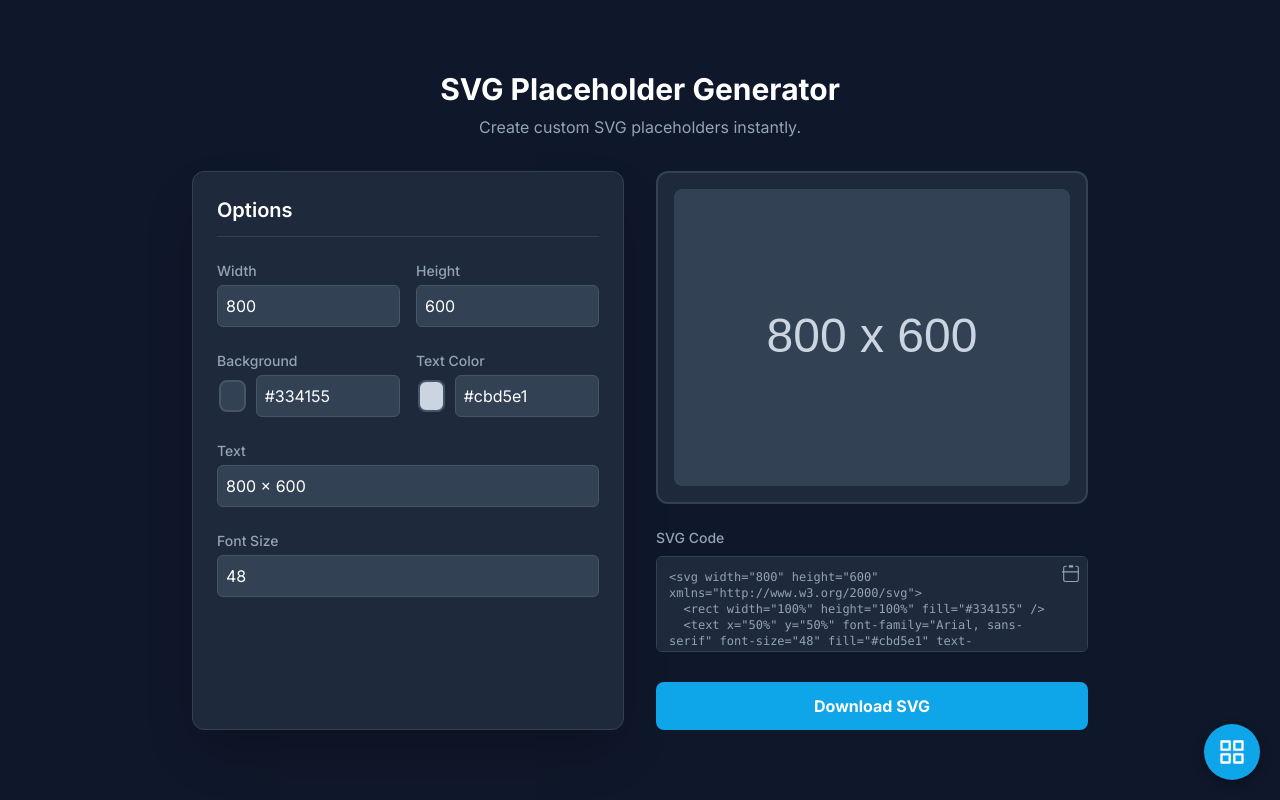
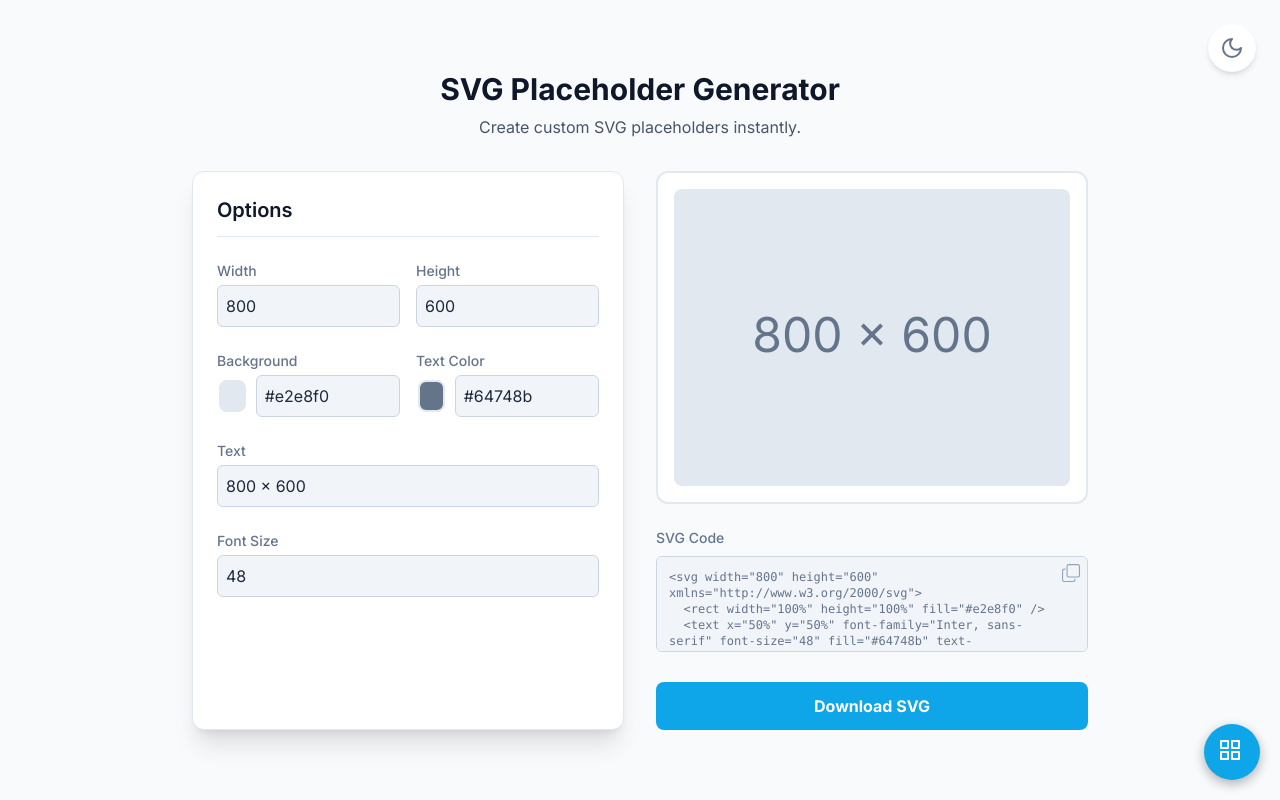
Before and after one commit to itxcrusher/svg-placeholder-generator, a plain HTML site: page index.html in a window 1280 px wide. Drawn offline with nearby package versions, Linux system fonts and the light colour scheme.

Commit message:
Enhance theme toggle and input styles
Updated theme toggle functionality and improved styling for light/dark modes. Adjusted color inputs and labels for better accessibility.

```diff
--- a/index.html
+++ b/index.html
@@ -5,6 +5,11 @@
     <meta name="viewport" content="width=device-width, initial-scale=1.0">
     <title>SVG Placeholder Generator</title>
     <script src="https://cdn.tailwindcss.com"></script>
+    <script>
+        tailwind.config = {
+            darkMode: 'class',
+        }
+    </script>
     <link rel="preconnect" href="https://fonts.googleapis.com">
     <link rel="preconnect" href="https://fonts.gstatic.com" crossorigin>
     <link href="https://fonts.googleapis.com/css2?family=Inter:wght@400;500;600;700&display=swap" rel="stylesheet">
@@ -25,86 +30,127 @@
         }
         input[type="color"]::-webkit-color-swatch {
             border-radius: 8px;
-            border: 2px solid #475569;
+            border: 2px solid #e2e8f0; /* slate-200 */
+        }
+        .dark input[type="color"]::-webkit-color-swatch {
+            border: 2px solid #475569; /* slate-600 */
         }
         input[type="color"]::-moz-color-swatch {
             border-radius: 8px;
-            border: 2px solid #475569;
+            border: 2px solid #e2e8f0; /* slate-200 */
+        }
+        .dark input[type="color"]::-moz-color-swatch {
+             border: 2px solid #475569; /* slate-600 */
         }
         #preview-container svg {
             max-width: 100%;
             height: auto;
             border-radius: 0.5rem;
         }
+        #hub-bubble {
+            position: fixed;
+            bottom: 20px;
+            right: 20px;
+            z-index: 1000;
+            width: 56px;
+            height: 56px;
+            background-color: #0ea5e9; /* sky-500 */
+            border-radius: 50%;
+            display: flex;
+            align-items: center;
+            justify-content: center;
+            box-shadow: 0 4px 12px rgba(0, 0, 0, 0.3);
+            transition: transform 0.2s ease-in-out, background-color 0.2s ease-in-out;
+        }
+        #hub-bubble:hover {
+            transform: scale(1.1);
+            background-color: #0284c7; /* sky-600 */
+        }
     </style>
+     <script>
+        // On page load or when changing themes, best to add inline in `head` to avoid FOUC
+        if (localStorage.theme === 'dark' || (!('theme' in localStorage) && window.matchMedia('(prefers-color-scheme: dark)').matches)) {
+          document.documentElement.classList.add('dark')
+        } else {
+          document.documentElement.classList.remove('dark')
+        }
+    </script>
 </head>
-<body class="bg-slate-900 text-slate-200 flex flex-col items-center justify-center min-h-screen p-4 antialiased">
+<body class="bg-slate-50 dark:bg-slate-900 text-slate-900 dark:text-slate-200 flex flex-col items-center justify-center min-h-screen p-4 antialiased transition-colors duration-300">
+
+    <!-- Theme Toggle Button -->
+    <div class="absolute top-4 right-4 sm:top-6 sm:right-6 z-10">
+        <button id="theme-toggle" type="button" title="Toggle light/dark mode" class="bg-white dark:bg-slate-800 p-3 rounded-full text-slate-500 dark:text-slate-400 hover:text-sky-500 dark:hover:text-sky-400 hover:bg-slate-100 dark:hover:bg-slate-700 transition-colors duration-200 shadow-md">
+            <svg id="theme-toggle-sun-icon" xmlns="http://www.w3.org/2000/svg" width="24" height="24" viewBox="0 0 24" fill="none" stroke="currentColor" stroke-width="2" stroke-linecap="round" stroke-linejoin="round" class="lucide lucide-sun hidden"><circle cx="12" cy="12" r="4"/><path d="M12 2v2"/><path d="M12 20v2"/><path d="m4.93 4.93 1.41 1.41"/><path d="m17.66 17.66 1.41 1.41"/><path d="M2 12h2"/><path d="M20 12h2"/><path d="m6.34 17.66-1.41 1.41"/><path d="m19.07 4.93-1.41 1.41"/></svg>
+            <svg id="theme-toggle-moon-icon" xmlns="http://www.w3.org/2000/svg" width="24" height="24" viewBox="0 0 24" fill="none" stroke="currentColor" stroke-width="2" stroke-linecap="round" stroke-linejoin="round" class="lucide lucide-moon hidden"><path d="M12 3a6 6 0 0 0 9 9 9 9 0 1 1-9-9Z"/></svg>
+        </button>
+    </div>
 
     <div class="w-full max-w-4xl mx-auto">
         <header class="text-center mb-8">
-            <h1 class="text-3xl font-bold text-white">SVG Placeholder Generator</h1>
-            <p class="text-slate-400 mt-2">Create custom SVG placeholders instantly.</p>
+            <h1 class="text-3xl font-bold text-slate-900 dark:text-white">SVG Placeholder Generator</h1>
+            <p class="text-slate-600 dark:text-slate-400 mt-2">Create custom SVG placeholders instantly.</p>
         </header>
 
         <div class="grid grid-cols-1 lg:grid-cols-2 gap-8">
             <!-- Controls Panel -->
-            <div class="bg-slate-800 rounded-xl shadow-2xl border border-slate-700 p-6 space-y-6">
-                <h2 class="text-xl font-semibold text-white border-b border-slate-700 pb-3">Options</h2>
+            <div class="bg-white dark:bg-slate-800 rounded-xl shadow-xl dark:shadow-2xl border border-slate-200 dark:border-slate-700 p-6 space-y-6">
+                <h2 class="text-xl font-semibold text-slate-900 dark:text-white border-b border-slate-200 dark:border-slate-700 pb-3">Options</h2>
 
                 <!-- Dimensions -->
                 <div class="grid grid-cols-2 gap-4">
                     <div>
-                        <label for="width" class="block text-sm font-medium text-slate-400 mb-1">Width</label>
-                        <input type="number" id="width" value="800" class="w-full bg-slate-700 text-white rounded-md p-2 border border-slate-600 focus:outline-none focus:ring-1 focus:ring-sky-500">
+                        <label for="width" class="block text-sm font-medium text-slate-500 dark:text-slate-400 mb-1">Width</label>
+                        <input type="number" id="width" value="800" class="w-full bg-slate-100 dark:bg-slate-700 text-slate-800 dark:text-white rounded-md p-2 border border-slate-300 dark:border-slate-600 focus:outline-none focus:ring-1 focus:ring-sky-500">
                     </div>
                     <div>
-                        <label for="height" class="block text-sm font-medium text-slate-400 mb-1">Height</label>
-                        <input type="number" id="height" value="600" class="w-full bg-slate-700 text-white rounded-md p-2 border border-slate-600 focus:outline-none focus:ring-1 focus:ring-sky-500">
+                        <label for="height" class="block text-sm font-medium text-slate-500 dark:text-slate-400 mb-1">Height</label>
+                        <input type="number" id="height" value="600" class="w-full bg-slate-100 dark:bg-slate-700 text-slate-800 dark:text-white rounded-md p-2 border border-slate-300 dark:border-slate-600 focus:outline-none focus:ring-1 focus:ring-sky-500">
                     </div>
                 </div>
 
                 <!-- Colors -->
                 <div class="grid grid-cols-2 gap-4">
                     <div>
-                        <label class="block text-sm font-medium text-slate-400 mb-1">Background</label>
+                        <label class="block text-sm font-medium text-slate-500 dark:text-slate-400 mb-1">Background</label>
                         <div class="flex items-center gap-2">
-                           <input type="color" id="bgColor" value="#334155">
-                           <input type="text" id="bgColorText" value="#334155" class="w-full bg-slate-700 text-white rounded-md p-2 border border-slate-600 focus:outline-none focus:ring-1 focus:ring-sky-500">
+                           <input type="color" id="bgColor" value="#e2e8f0">
+                           <input type="text" id="bgColorText" value="#e2e8f0" class="w-full bg-slate-100 dark:bg-slate-700 text-slate-800 dark:text-white rounded-md p-2 border border-slate-300 dark:border-slate-600 focus:outline-none focus:ring-1 focus:ring-sky-500">
                         </div>
                     </div>
                      <div>
-                        <label class="block text-sm font-medium text-slate-400 mb-1">Text Color</label>
+                        <label class="block text-sm font-medium text-slate-500 dark:text-slate-400 mb-1">Text Color</label>
                         <div class="flex items-center gap-2">
-                           <input type="color" id="textColor" value="#cbd5e1">
-                           <input type="text" id="textColorText" value="#cbd5e1" class="w-full bg-slate-700 text-white rounded-md p-2 border border-slate-600 focus:outline-none focus:ring-1 focus:ring-sky-500">
+                           <input type="color" id="textColor" value="#64748b">
+                           <input type="text" id="textColorText" value="#64748b" class="w-full bg-slate-100 dark:bg-slate-700 text-slate-800 dark:text-white rounded-md p-2 border border-slate-300 dark:border-slate-600 focus:outline-none focus:ring-1 focus:ring-sky-500">
                         </div>
                     </div>
                 </div>
 
                 <!-- Text Options -->
                  <div>
-                    <label for="text" class="block text-sm font-medium text-slate-400 mb-1">Text</label>
-                    <input type="text" id="text" value="800 x 600" class="w-full bg-slate-700 text-white rounded-md p-2 border border-slate-600 focus:outline-none focus:ring-1 focus:ring-sky-500">
+                    <label for="text" class="block text-sm font-medium text-slate-500 dark:text-slate-400 mb-1">Text</label>
+                    <input type="text" id="text" value="800 x 600" class="w-full bg-slate-100 dark:bg-slate-700 text-slate-800 dark:text-white rounded-md p-2 border border-slate-300 dark:border-slate-600 focus:outline-none focus:ring-1 focus:ring-sky-500">
                 </div>
                  <div>
-                    <label for="fontSize" class="block text-sm font-medium text-slate-400 mb-1">Font Size</label>
-                    <input type="number" id="fontSize" value="48" class="w-full bg-slate-700 text-white rounded-md p-2 border border-slate-600 focus:outline-none focus:ring-1 focus:ring-sky-500">
+                    <label for="fontSize" class="block text-sm font-medium text-slate-500 dark:text-slate-400 mb-1">Font Size</label>
+                    <input type="number" id="fontSize" value="48" class="w-full bg-slate-100 dark:bg-slate-700 text-slate-800 dark:text-white rounded-md p-2 border border-slate-300 dark:border-slate-600 focus:outline-none focus:ring-1 focus:ring-sky-500">
                 </div>
 
             </div>
 
             <!-- Preview & Actions Panel -->
             <div class="space-y-6">
-                <div id="preview-container" class="w-full min-h-[200px] bg-slate-800 rounded-xl border-2 border-slate-700 p-4 flex items-center justify-center">
+                <div id="preview-container" class="w-full min-h-[200px] bg-white dark:bg-slate-800 rounded-xl border-2 border-slate-200 dark:border-slate-700 p-4 flex items-center justify-center">
                     <!-- SVG will be injected here -->
                 </div>
                  <div class="relative">
-                    <label for="svg-code" class="block text-sm font-medium text-slate-400 mb-2">SVG Code</label>
-                    <textarea id="svg-code" readonly class="w-full h-24 bg-slate-800 border border-slate-700 text-slate-400 font-mono text-xs rounded-md p-3 pr-10 resize-none"></textarea>
-                    <button id="copy-code" class="absolute top-9 right-2 text-slate-400 hover:text-white transition-colors" title="Copy Code">
-                         <svg xmlns="http://www.w3.org/2000/svg" width="18" height="18" fill="currentColor" viewBox="0 0 16 16"><path d="M4 1.5H3a2 2 0 0 0-2 2V14a2 2 0 0 0 2 2h10a2 2 0 0 0 2-2V3.5a2 2 0 0 0-2-2h-1v1h1a1 1 0 0 1 1 1V14a1 1 0 0 1-1 1H3a1 1 0 0 1-1-1V3.5a1 1 0 0 1 1-1h1v-1z"/><path d="M9.5 1a.5.5 0 0 1 .5.5v1a.5.5 0 0 1-.5.5h-3a.5.5 0 0 1-.5-.5v-1a.5.5 0 0 1 .5-.5h3zM-1 7a.5.5 0 0 1 .5-.5h15a.5.5 0 0 1 0 1H-.5A.5.5 0 0 1-1 7z"/></svg>
+                    <label for="svg-code" class="block text-sm font-medium text-slate-500 dark:text-slate-400 mb-2">SVG Code</label>
+                    <textarea id="svg-code" readonly class="w-full h-24 bg-slate-100 dark:bg-slate-800 border border-slate-300 dark:border-slate-700 text-slate-500 dark:text-slate-400 font-mono text-xs rounded-md p-3 pr-10 resize-none"></textarea>
+                    <button id="copy-code" class="absolute top-9 right-2 text-slate-400 hover:text-slate-700 dark:hover:text-white transition-colors" title="Copy Code">
+                         <svg xmlns="http://www.w3.org/2000/svg" width="18" height="18" fill="currentColor" viewBox="0 0 16 16"><path fill-rule="evenodd" d="M4 2a2 2 0 0 1 2-2h8a2 2 0 0 1 2 2v8a2 2 0 0 1-2 2H6a2 2 0 0 1-2-2V2Zm2-1a1 1 0 0 0-1 1v8a1 1 0 0 0 1 1h8a1 1 0 0 0 1-1V2a1 1 0 0 0-1-1H6ZM2 5a1 1 0 0 0-1 1v8a1 1 0 0 0 1 1h8a1 1 0 0 0 1-1v-1h1v1a2 2 0 0 1-2 2H2a2 2 0 0 1-2-2V6a2 2 0 0 1 2-2h1v1H2Z"/></svg>
                     </button>
-                    <span id="copy-feedback" class="absolute bottom-2 right-2 text-xs text-emerald-400"></span>
+                    <span id="copy-feedback" class="absolute bottom-2 right-2 text-xs text-emerald-500 dark:text-emerald-400"></span>
                 </div>
                 <button id="download-svg" class="w-full bg-sky-500 hover:bg-sky-600 text-white font-bold py-3 px-4 rounded-lg transition-colors">
                     Download SVG
@@ -139,11 +185,25 @@
             const svgString = `
 <svg width="${width}" height="${height}" xmlns="http://www.w3.org/2000/svg">
   <rect width="100%" height="100%" fill="${bgColor}" />
-  <text x="50%" y="50%" font-family="Arial, sans-serif" font-size="${fontSize}" fill="${textColor}" text-anchor="middle" dy=".3em">${text}</text>
+  <text x="50%" y="50%" font-family="Inter, sans-serif" font-size="${fontSize}" fill="${textColor}" text-anchor="middle" dy=".3em">${text}</text>
 </svg>`.trim();
 
             previewContainer.innerHTML = svgString;
             svgCodeTextarea.value = svgString;
+        }
+
+        function setDefaultColors(isDarkMode) {
+             if (isDarkMode) {
+                bgColorInput.value = '#334155'; // slate-700
+                bgColorTextInput.value = '#334155';
+                textColorInput.value = '#cbd5e1'; // slate-300
+                textColorTextInput.value = '#cbd5e1';
+            } else {
+                bgColorInput.value = '#e2e8f0'; // slate-200
+                bgColorTextInput.value = '#e2e8f0';
+                textColorInput.value = '#64748b'; // slate-500
+                textColorTextInput.value = '#64748b';
+            }
         }
 
         function updateInputs() {
@@ -189,34 +249,39 @@
             input.addEventListener('input', updateInputs);
         });
 
+
+        // Theme Toggle Logic
+        const themeToggleBtn = document.getElementById('theme-toggle');
+        const sunIcon = document.getElementById('theme-toggle-sun-icon');
+        const moonIcon = document.getElementById('theme-toggle-moon-icon');
+
+        const updateIcons = () => {
+            if (document.documentElement.classList.contains('dark')) {
+                sunIcon.classList.remove('hidden');
+                moonIcon.classList.add('hidden');
+            } else {
+                sunIcon.classList.add('hidden');
+                moonIcon.classList.remove('hidden');
+            }
+        };
+
+        themeToggleBtn.addEventListener('click', () => {
+            const isDark = document.documentElement.classList.toggle('dark');
+            localStorage.theme = isDark ? 'dark' : 'light';
+            setDefaultColors(isDark);
+            generateSvg();
+            updateIcons();
+        });
+
         // Initial generation
+        setDefaultColors(localStorage.theme === 'dark' || (!('theme' in localStorage) && window.matchMedia('(prefers-color-scheme: dark)').matches));
         generateSvg();
+        updateIcons();
     </script>
+
     <!-- Floating Hub Button Snippet -->
-    <style>
-        #hub-bubble {
-            position: fixed;
-            bottom: 20px;
-            right: 20px;
-            z-index: 1000;
-            width: 56px;
-            height: 56px;
-            background-color: #0ea5e9; /* sky-500 */
-            border-radius: 50%;
-            display: flex;
-            align-items: center;
-            justify-content: center;
-            box-shadow: 0 4px 12px rgba(0, 0, 0, 0.3);
-            transition: transform 0.2s ease-in-out, background-color 0.2s ease-in-out;
-        }
-        #hub-bubble:hover {
-            transform: scale(1.1);
-            background-color: #0284c7; /* sky-600 */
-        }
-    </style>
-
     <a href="https://muhammadhassaanjaved.com/tools.html" id="hub-bubble" title="View All Tools" target="_blank" rel="noopener noreferrer">
-        <svg xmlns="http://www.w3.org/2000/svg" width="28" height="28" viewBox="0 0 24 24" fill="none" stroke="white" stroke-width="2" stroke-linecap="round" stroke-linejoin="round">
+        <svg xmlns="http://www.w3.org/2000/svg" width="28" height="28" viewBox="0 0 24" fill="none" stroke="white" stroke-width="2" stroke-linecap="round" stroke-linejoin="round">
             <rect x="3" y="3" width="7" height="7"></rect>
             <rect x="14" y="3" width="7" height="7"></rect>
             <rect x="14" y="14" width="7" height="7"></rect>
```
